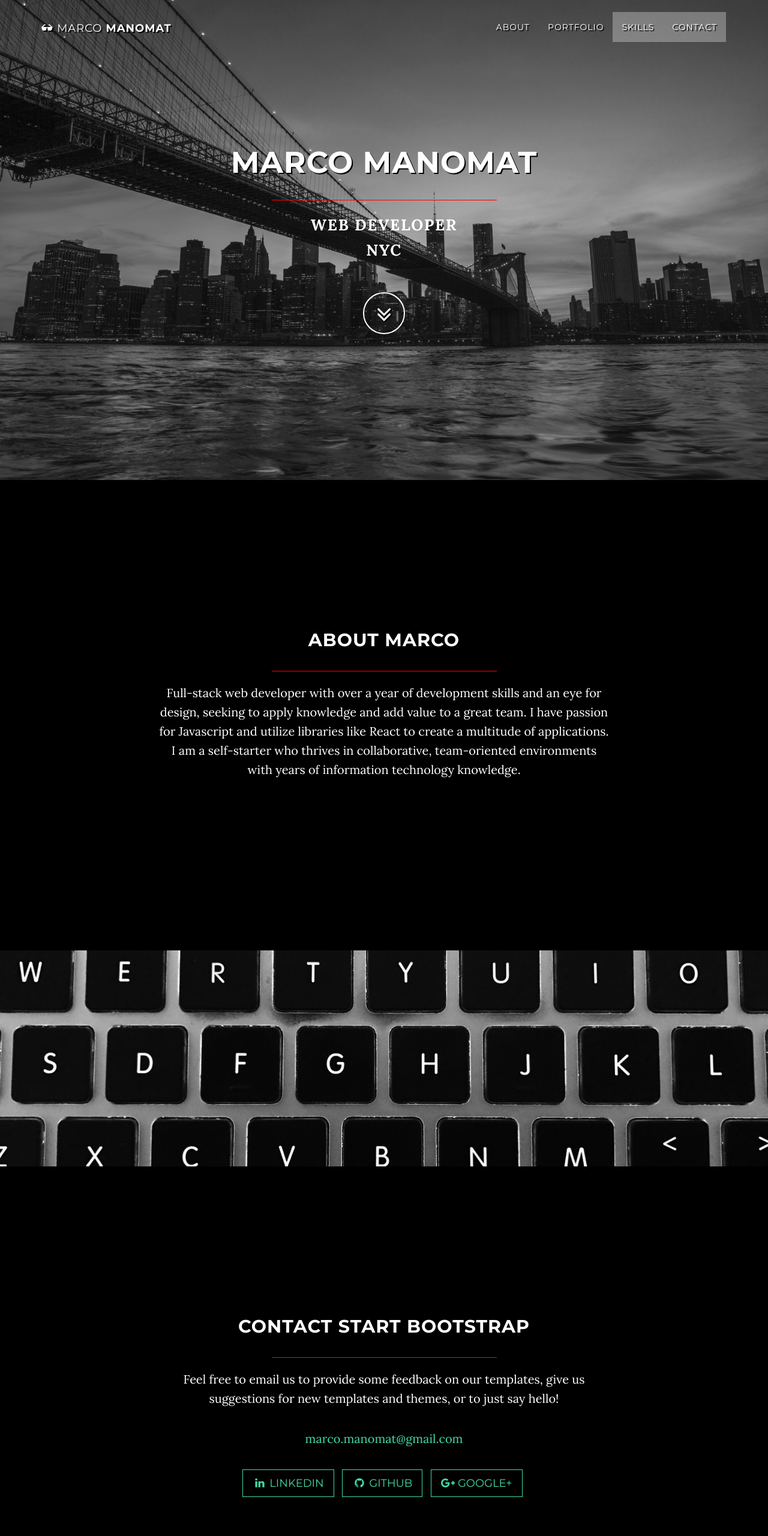
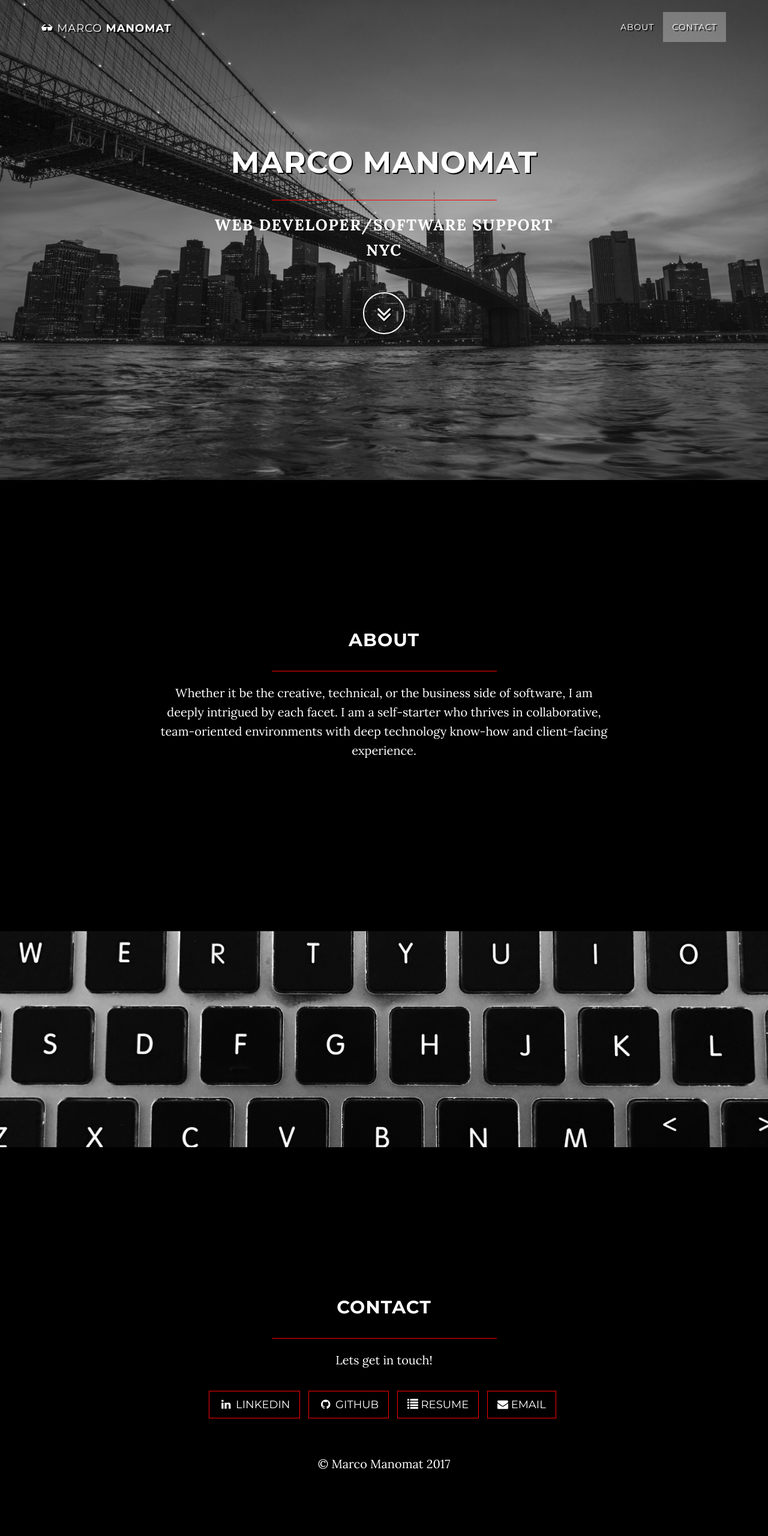
Before and after one commit to marcomanomat/personal_site, a website: page index.html in a window 1280 px wide. Shown: the top 2560 px of the page at 60% size. After the commit the page ends 2506 px from the top, so only its background shows below. Drawn offline with nearby package versions, Linux system fonts and the light colour scheme.

Commit message:
update content

```diff
--- a/index.html
+++ b/index.html
@@ -56,12 +56,7 @@
                     <li>
                         <a class="page-scroll" href="#about">About</a>
                     </li>
-                    <li>
-                        <a class="page-scroll" href="#download">Portfolio</a>
-                    </li>
-                    <li>
-                        <a class="page-scroll" href="#contact">Skills</a>
-                    </li>
+
                     <li>
                         <a class="page-scroll" href="#contact">Contact</a>
                     </li>
@@ -80,7 +75,7 @@
                     <div class="col-md-8 col-md-offset-2">
                         <h1 class="brand-heading">Marco Manomat</h1>
                         <hr>
-                        <p class="intro-text">WEB DEVELOPER<br>NYC</p>
+                        <p class="intro-text">WEB DEVELOPER/SOFTWARE SUPPORT<br>NYC</p>
 
 
                         <a href="#about" class="btn btn-circle page-scroll">
@@ -96,9 +91,9 @@
     <section id="about" class="container content-section text-center">
         <div class="row">
             <div class="col-lg-8 col-lg-offset-2">
-                <h2>About Marco</h2>
+                <h2>About</h2>
                 <hr>
-                <p>Full-stack web developer with over a year of development skills and an eye for design, seeking to apply knowledge and add value to a great team. I have passion for Javascript and utilize libraries like React to create a multitude of applications. I am a self-starter who thrives in collaborative, team-oriented environments with years of information technology knowledge.</p>
+                <p>Whether it be the creative, technical, or the business side of software, I am deeply intrigued by each facet. I am a self-starter who thrives in collaborative, team-oriented environments with deep technology know-how and client-facing experience.</p>
             </div>
         </div>
     </section>
@@ -119,20 +114,22 @@
     <section id="contact" class="container content-section text-center">
         <div class="row">
             <div class="col-lg-8 col-lg-offset-2">
-                <h2>Contact Start Bootstrap</h2>
+                <h2>Contact</h2>
                 <hr>
-                <p>Feel free to email us to provide some feedback on our templates, give us suggestions for new templates and themes, or to just say hello!</p>
-                <p><a href="mailto:feedback@startbootstrap.com">marco.manomat@gmail.com</a>
-                </p>
+                <p>Lets get in touch!</p>
+
                 <ul class="list-inline banner-social-buttons">
                     <li>
                         <a href="https://www.linkedin.com/in/marco-manomat-6b893554" class="btn btn-default btn-lg"><i class="fa fa-linkedin fa-fw"></i> <span class="network-name">LinkedIn</span></a>
                     </li>
                     <li>
-                        <a href="https://github.com/IronSummitMedia/startbootstrap" class="btn btn-default btn-lg"><i class="fa fa-github fa-fw"></i> <span class="network-name">Github</span></a>
+                        <a href="https://github.com/marcomanomat" class="btn btn-default btn-lg"><i class="fa fa-github fa-fw"></i> <span class="network-name">Github</span></a>
                     </li>
                     <li>
-                        <a href="https://plus.google.com/+Startbootstrap/posts" class="btn btn-default btn-lg"><i class="fa fa-google-plus fa-fw"></i> <span class="network-name">Google+</span></a>
+                        <a href="https://drive.google.com/file/d/0BzCife3GuQHLd2tScmU4aEZTb1E/view?usp=sharing" class="btn btn-default btn-lg"><i class="glyphicon glyphicon-list"></i> <span class="network-name">RESUME</span></a>
+                    </li>
+                    <li>
+                        <a href="mailto:marco.manomat@gmail.com" class="btn btn-default btn-lg"><i class="fa fa-envelope"></i> <span class="network-name">Email</span></a>
                     </li>
                 </ul>
             </div>
@@ -145,7 +142,7 @@
     <!-- Footer -->
     <footer>
         <div class="container text-center">
-            <p>&copy; Marco Manomat 2016</p>
+            <p>&copy; Marco Manomat 2017</p>
         </div>
     </footer>
 
```
Also changed, not shown: css/grayscale.min.css, img/keyboard2.png (added).
